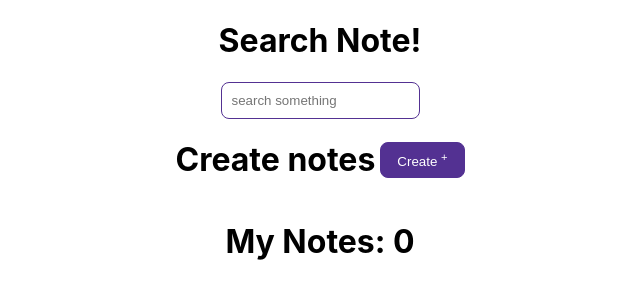
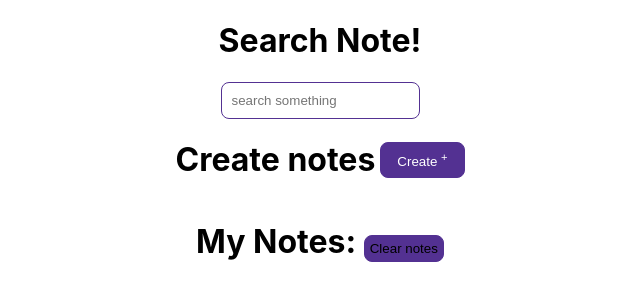
Before and after one commit to sujoncham/task-nona-life-style-assignment, a React (Create React App) app: page / in a window 1280 px wide. Shown: the top 300 px of the page, without its empty margins (320-960 px from the left). Built offline with nearby package versions, Linux system fonts and the light colour scheme.

Commit message:
added note successfully and data localstorage

```diff
--- a/src/conponents/CreateNote/CreateNote.js
+++ b/src/conponents/CreateNote/CreateNote.js
@@ -18,11 +18,12 @@ const CreateNote = () => {
     const [show, setShow] = useState(false);
     const [addNote, setAddNote] = useState('');
     const [notes, setNotes] = useState(getLocalNotes());
-    const [searchNote, setSearchNote] = useState([])
+
 
     const handleInputNote = () =>{
         if(!addNote){
-            console.log('data dont get');
+            alert('Please, Add note');
+            return;
         } else{
             setNotes([...notes, addNote]);
             setAddNote('');
@@ -37,20 +38,30 @@ const CreateNote = () => {
         setShow(false);
     }
 
-    const handleSearch = text =>{
-        const filtered = notes.filter(note => note.includes(text));
-        setSearchNote(filtered);
+    // const handleSearch = text =>{
+    //     const filtered = notes.filter(note => note.includes(text));
+    //     setSearchNote(filtered);
+    // }
+
+    const editNote = id => {
+        const newNote = notes.find((elem, index) => index === id);
+        setNotes(newNote);
     }
+
 
     useEffect(()=>{
         localStorage.setItem('lists', JSON.stringify(notes));
-        setSearchNote(notes)
-    }, [notes, searchNote])
+        // setSearchNote(notes);
+    }, [notes]);
+
+    const removeAll = () =>{
+        setNotes([]);
+    }
 
     return (
         <div className='main-container'>
             <div>
-                <SearchField handleSearch={handleSearch} />
+                <SearchField />
 
                 <div className='create-note'>
                     <h1>Create notes</h1>
@@ -62,7 +73,7 @@ const CreateNote = () => {
 
                 {show && show ? <AddNote handleInputNote={handleInputNote} addNote={addNote} setAddNote={setAddNote} /> : ''}
 
-                <MyNote setNotes={setNotes} searchNote={searchNote} notes={notes} />
+                <MyNote editNote={editNote} setNotes={setNotes}  notes={notes} removeAll={removeAll} />
 
             </div>
         </div>
--- a/src/conponents/MyNote/MyNote.css
+++ b/src/conponents/MyNote/MyNote.css
@@ -33,3 +33,16 @@
   border: 1px solid #000;
   color: #533192;
 }
+
+.clearBtn {
+  background-color: #533192;
+  padding: 5px;
+  border: 1px solid #533192;
+  border-radius: 8px;
+  transition: all 0.3s;
+  cursor: pointer;
+}
+.clearBtn:hover {
+  background-color: #fff;
+  border: 1px solid #533192;
+}
--- a/src/conponents/MyNote/MyNote.js
+++ b/src/conponents/MyNote/MyNote.js
@@ -1,7 +1,7 @@
 import React from 'react';
 import './MyNote.css';
 
-const MyNote = ({searchNote, notes, setNotes}) => {
+const MyNote = ({ notes, setNotes, removeAll, editNote}) => {
 
     const handleDelete = (id)=>{
         const delNote = notes.filter((note, index)=>index !== id);
@@ -10,15 +10,16 @@ const MyNote = ({searchNote, notes, setNotes}) => {
 
     return (
         <div className='my-container'>
-            <h1>My Notes: {notes.length}</h1>
+            <h1>My Notes: {} <button className='clearBtn' onClick={removeAll}>Clear notes</button></h1>
             <div className='notes'>
-                { searchNote && searchNote.map((note, index)=> <div className='mynote' key={index}>
+                { notes && notes.map((note, index)=> <div className='mynote' index={index} note={note}>
                     <p>{note}</p>
                     <div>
-                        <button className='noteBtn'>edit</button>
+                        <button onClick={()=>editNote(index)} className='noteBtn'>edit</button>
                         <button onClick={()=>handleDelete(index)} className='noteBtn'>del</button>
                     </div>
                 </div> ) }
+
 
             </div>
 
```
Also changed, not shown: src/conponents/Home/Home.js (deleted, +0 -54 lines).
